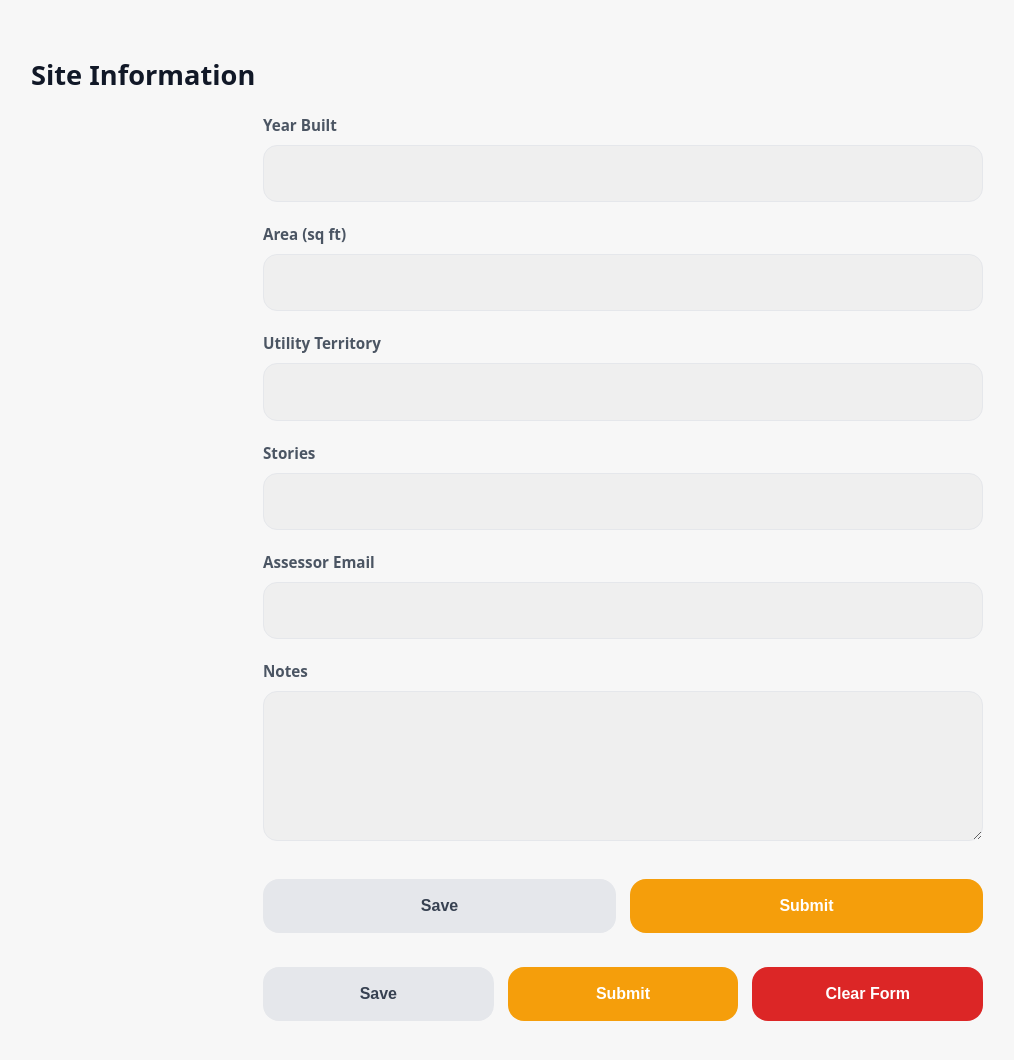
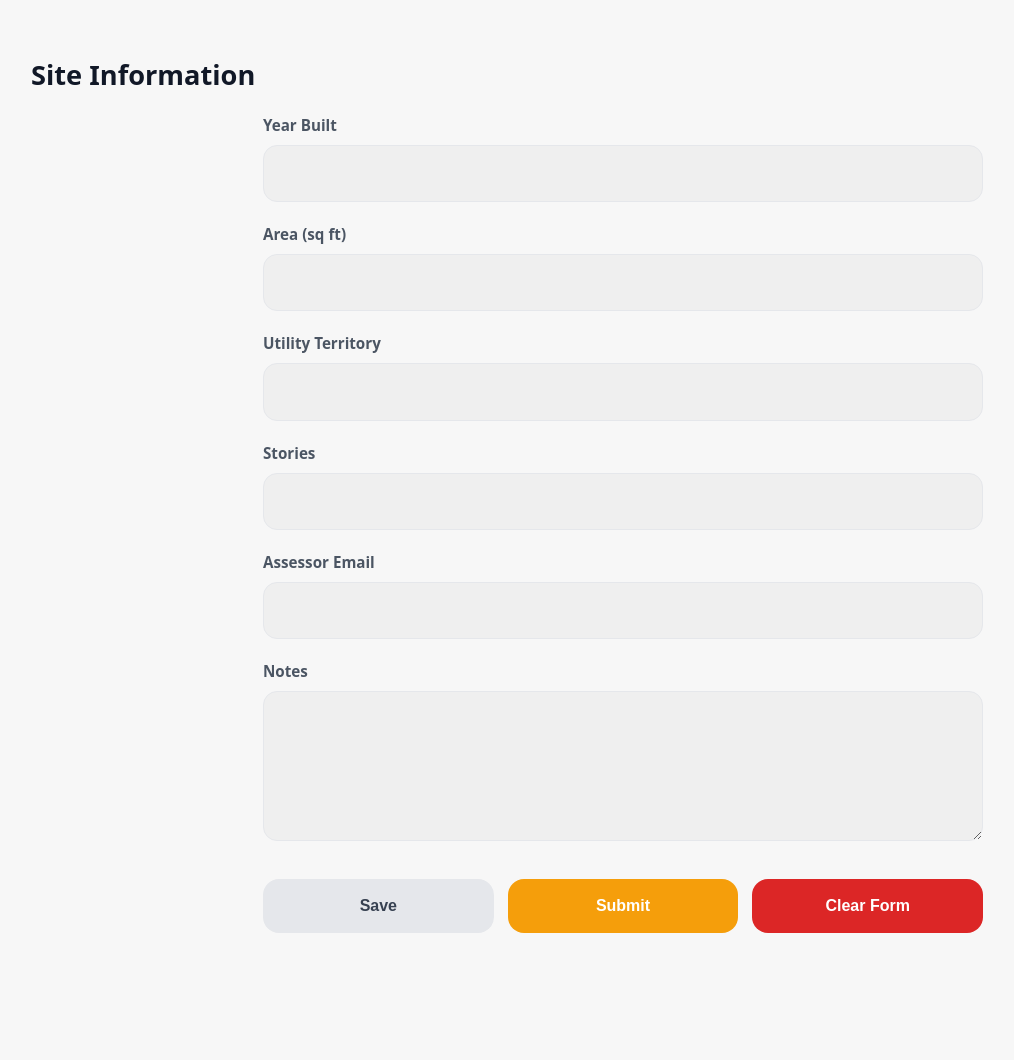
Before and after one commit to Socially-Dystant/site-form, a website: page public/index.html in a window 1280 px wide. Shown: the whole page, without its empty margins (17-1031 px from the left). After the commit the page ends 981 px from the top, so only its background shows below. Drawn offline with Linux system fonts and the light colour scheme.

Commit message:
update buttons

```diff
--- a/public/index.html
+++ b/public/index.html
@@ -38,10 +38,6 @@
     <div class="actions">
       <button type="button" onclick="saveDraft()">Save</button>
       <button type="submit">Submit</button>
-    </div>
-    <div class="actions">
-      <button type="button" onclick="saveDraft()">Save</button>
-      <button type="submit">Submit</button>
       <button type="button" class="danger" onclick="confirmClearForm()">Clear Form</button>
     </div>
 
```
